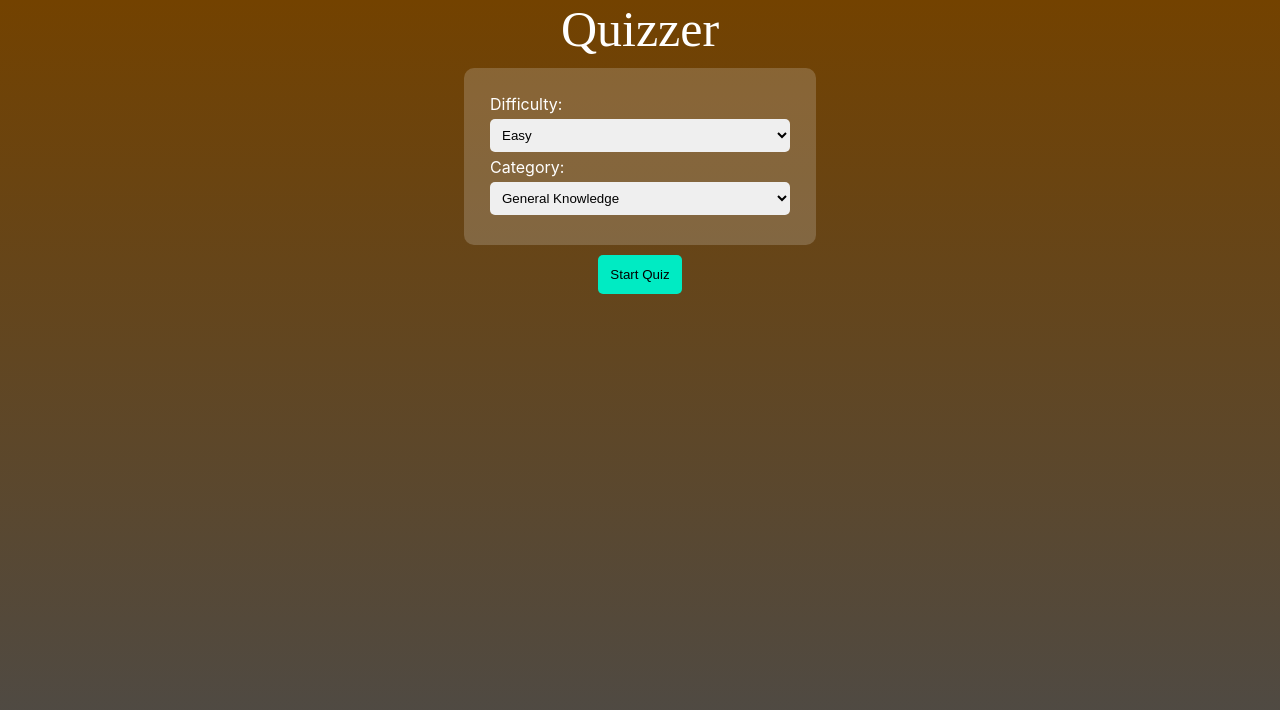
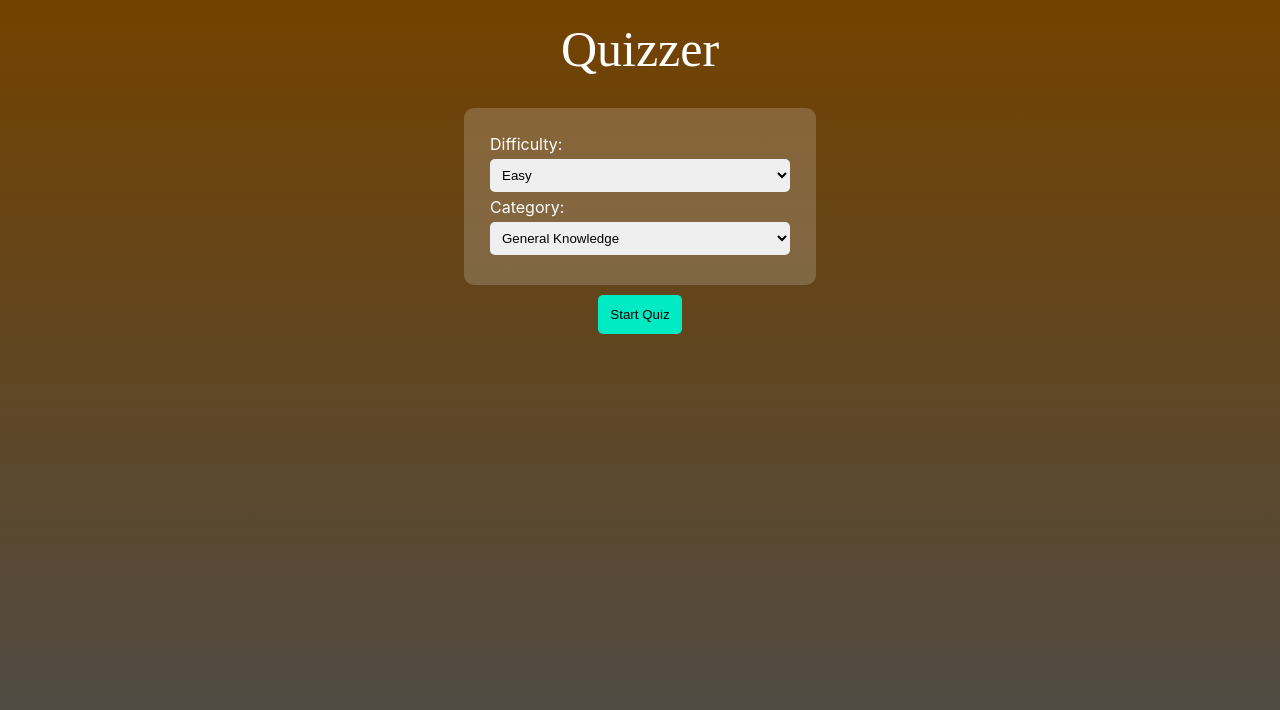
Before and after one commit to a-asad/Quiz-App-PWA, a React (Create React App) app: page / in a window 1280 px wide. Shown: the top 710 px of the page. Built offline with nearby package versions, Linux system fonts and the light colour scheme; no server answers.

Commit message:
//styles fixes

```diff
--- a/public/sw.js
+++ b/public/sw.js
@@ -2,9 +2,9 @@
 var CACHE_NAME = 'quiz-app-cache-v1';
 
 var urlsToCache = [
-  'static/css/main.71772704.chunk.css',
   '/static/js/2.1a6a8bbd.chunk.js',
   'static/js/main.973440a5.chunk.js',
+  '/static/css/main.71772704.chunk.css',
   '/offline.html',
   "https://opentdb.com/api.php?amount=10&category=9&difficulty=easy&type=multiple",
   "https://opentdb.com/api.php?amount=10&category=9&difficulty=medium&type=multiple",
--- a/src/App.css
+++ b/src/App.css
@@ -34,6 +34,7 @@ body{
   font-family: 'Permanent Marker', cursive;
   font-size: 50px;
   color: white;
+  padding: 20px 0px;
 }
 
 .formElement{
```
